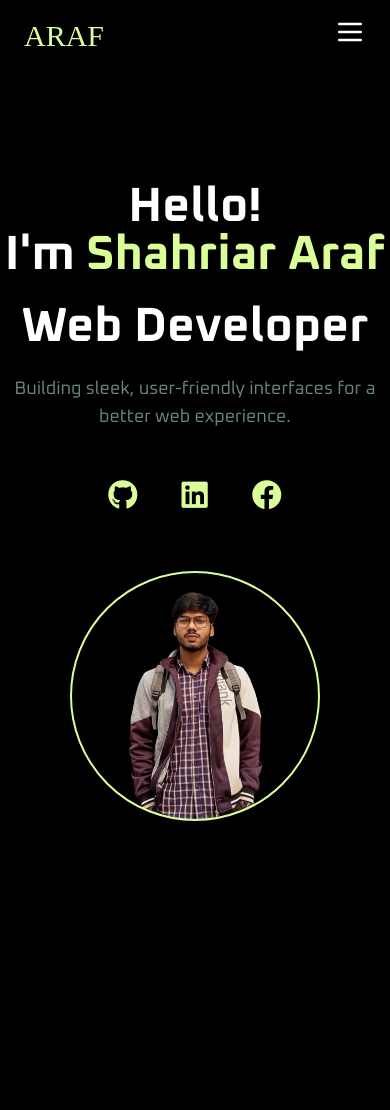
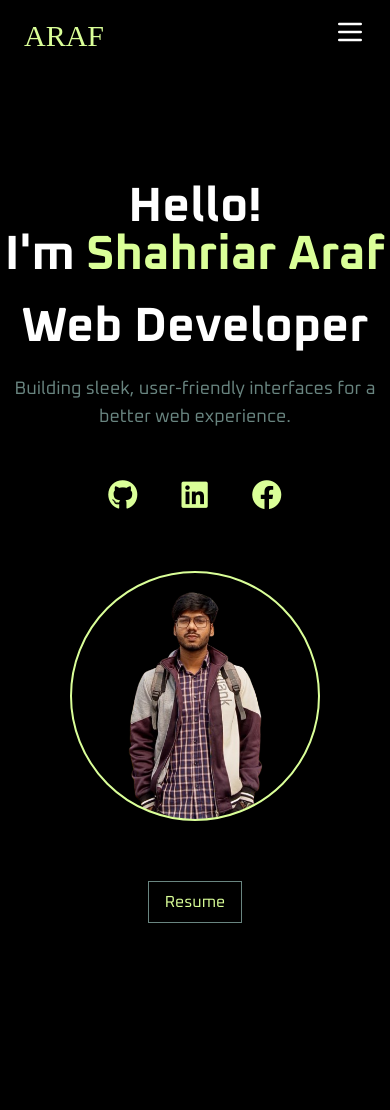
Before and after one commit to shahriaraf/My-Portfolio, a React (Vite) app: page / in a window 390 px wide. Shown: the top 1110 px of the page. Built offline with nearby package versions, Linux system fonts and the light colour scheme; a web font is replaced by a local one.

Commit message:
fourth commit

```diff
--- a/src/Banner.jsx
+++ b/src/Banner.jsx
@@ -62,6 +62,11 @@ const Banner = () => {
                     style={{ backgroundImage: `url(${myPhoto})` }}
                 >
                 </div>
+                <div className="lg:hidden inline mt-5">
+                    <button className="border-[1px] px-4 py-2 hover:text-black border-[#698580] text-[#DAFF98]">
+                        Resume
+                    </button>
+                </div>
 
             </div>
         </div>
```
